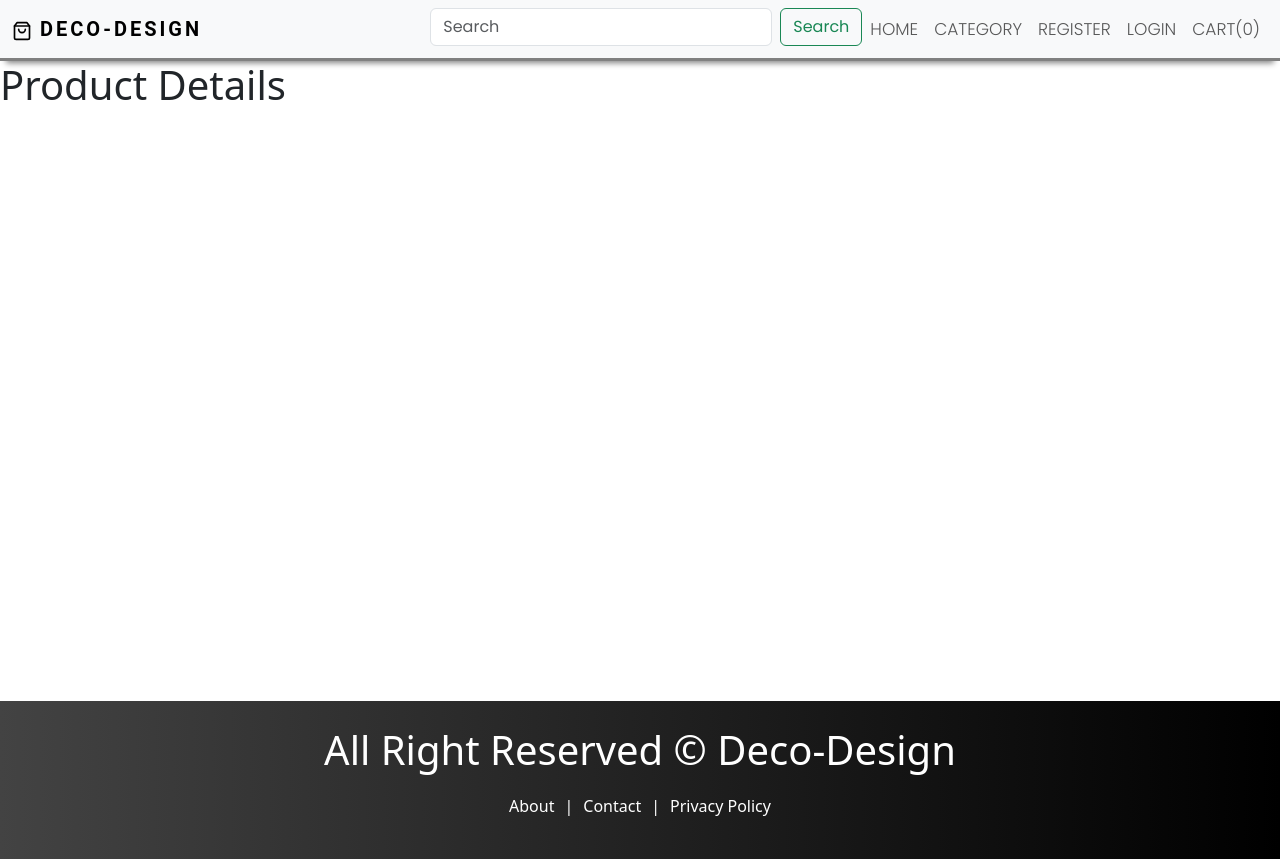
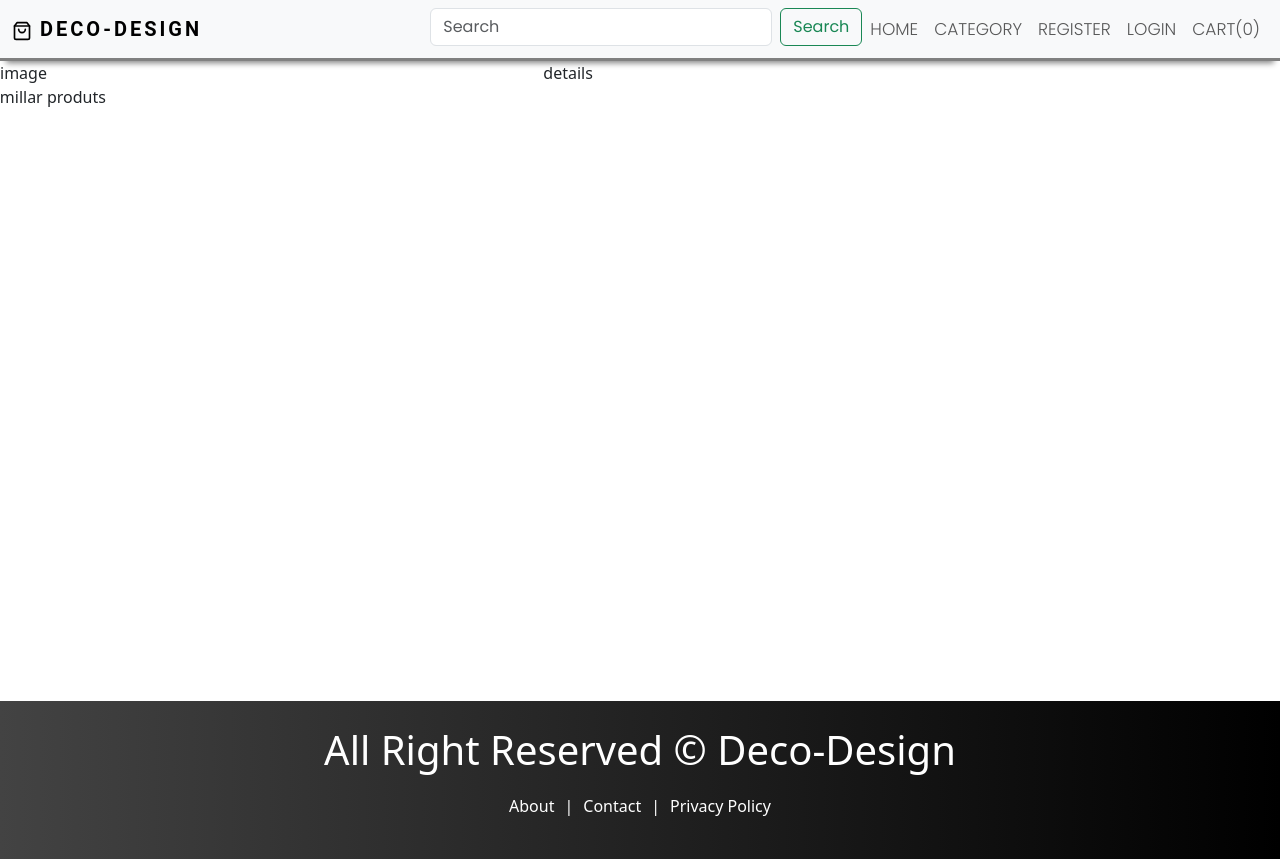
Before and after one commit to capmahin/Deco-Desgin-app, a React (Create React App) app in the folder client/: page /product/1 in a window 1280 px wide. Built offline with nearby package versions, Linux system fonts and the light colour scheme; no server answers.

Commit message:
work on UI now

```diff
--- a/client/src/pages/ProductDetails.js
+++ b/client/src/pages/ProductDetails.js
@@ -23,7 +23,13 @@ const ProductDetails = () => {
     }
   return (
     <Layout title={'Product-details'}>
-        <h1>Product Details</h1>
+       <div className="row">
+        <div className="col-md-5">image</div>
+        <div className="col-md-5">details</div>
+       </div>
+       <div className="row">
+        simillar produts
+       </div>
     </Layout>
   )
 }
```
